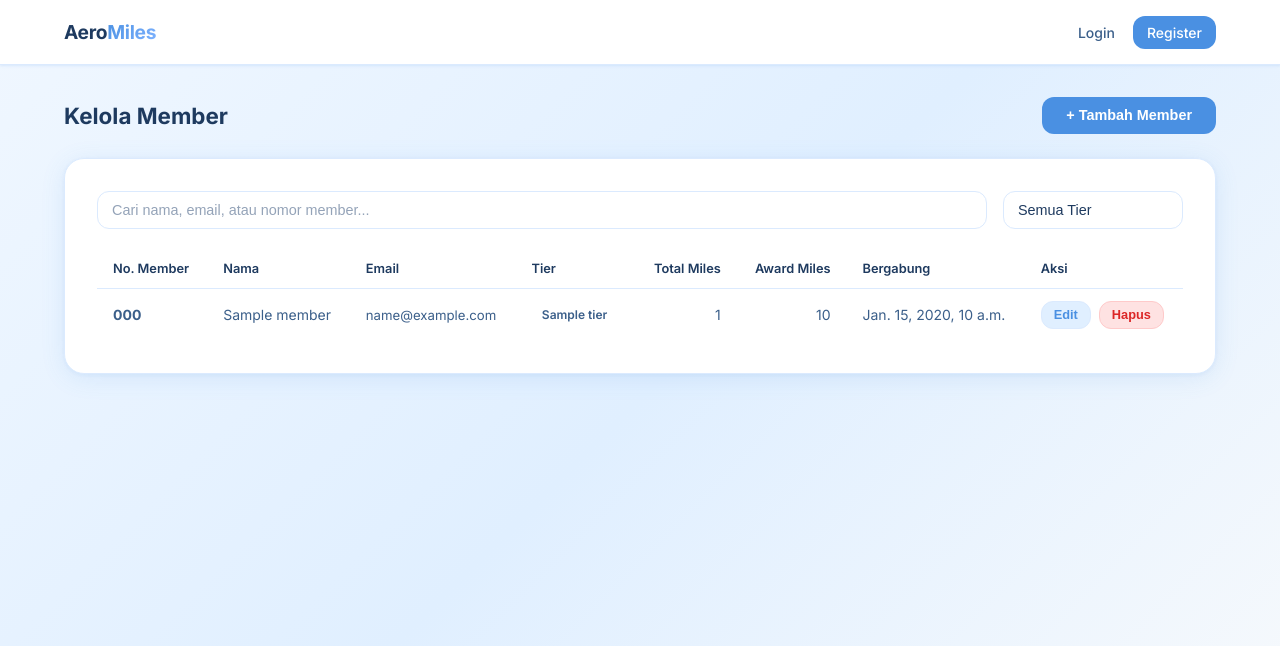
After one commit to applepiesss/E04-aeromiles, a Django app: template apps/members/templates/kelola_member.html in a window 1280 px wide. The commit adds this page. Shown: the top 646 px of the page. Run offline with Django 5.2, Linux system fonts and the light colour scheme; the template is opened without the code that fills it: most values are stand-ins (such as "Sample title", 1, 10 or a date in 2020).

Commit message:
feat: Implement Manajemen Data Member

```diff
--- /dev/null
+++ b/apps/members/templates/kelola_member.html
@@ -0,0 +1,328 @@
+{% extends 'base.html' %}
+{% load humanize %}
+
+{% block title %}Kelola Member – AeroMiles{% endblock %}
+
+{% block extra_head %}
+<style>
+    .page-header { display: flex; justify-content: space-between; align-items: center; margin-bottom: 1.5rem; }
+    .page-header h1 { font-size: 1.4rem; }
+
+    .filter-bar { display: flex; gap: 1rem; margin-bottom: 1.25rem; }
+    .filter-bar input  { flex: 1; }
+    .filter-bar select { width: 180px; }
+
+    table { width: 100%; border-collapse: collapse; }
+    thead th { padding: .75rem 1rem; font-size: .8rem; font-weight: 600; color: var(--text-primary); text-align: left; border-bottom: 1px solid var(--border); white-space: nowrap; }
+    tbody td { padding: .75rem 1rem; font-size: .875rem; color: var(--text-secondary); border-bottom: 1px solid var(--border); }
+    tbody tr:last-child td { border-bottom: none; }
+    tbody tr:hover { background: var(--bg-tint); }
+
+    .badge-tier { padding: .25rem .65rem; border-radius: 999px; font-size: .75rem; font-weight: 600; display: inline-block; white-space: nowrap; }
+    .badge-TIR-BLU { background: #DBEAFE; color: #1E40AF; }
+    .badge-TIR-SLV { background: #F1F5F9; color: #475569; }
+    .badge-TIR-GLD { background: #FEF9C3; color: #854D0E; }
+    .badge-TIR-PLT { background: #F3E8FF; color: #7C3AED; }
+
+    .btn-sm { padding: .35rem .75rem !important; font-size: .8rem !important; }
+    .btn-danger { display: inline-flex; align-items: center; background: #FEE2E2; color: #DC2626; border: 1px solid #FECACA; cursor: pointer; font-size: .8rem; font-weight: 600; padding: .35rem .75rem; border-radius: var(--radius-md); transition: background .15s; }
+    .btn-danger:hover { background: #FECACA; color: #DC2626; }
+
+    .aksi-cell { display: flex; gap: .5rem; }
+
+    .modal-overlay { display: none; position: fixed; inset: 0; z-index: 200; background: rgba(30,58,95,.35); align-items: center; justify-content: center; }
+    .modal-overlay.active { display: flex; }
+    .modal-box { background: var(--white); border-radius: var(--radius-xl); box-shadow: var(--shadow-md); width: 100%; max-width: 560px; max-height: 90vh; overflow-y: auto; padding: 2rem; }
+    .modal-header { display: flex; justify-content: space-between; align-items: center; margin-bottom: 1.5rem; }
+    .modal-header h2 { font-size: 1.1rem; }
+    .modal-close { background: none; border: none; font-size: 1.5rem; color: var(--text-secondary); cursor: pointer; line-height: 1; }
+    .modal-footer { display: flex; justify-content: flex-end; gap: .75rem; margin-top: 1.5rem; }
+
+    .no-results { text-align: center; color: var(--text-secondary); padding: 2rem; display: none; }
+</style>
+{% endblock %}
+
+{% block content %}
+<div class="page-wrapper">
+    <div class="page-header">
+        <h1>Kelola Member</h1>
+        <button class="btn-primary" onclick="openModal('modal-tambah')">+ Tambah Member</button>
+    </div>
+
+    <div class="card">
+        <div class="filter-bar">
+            <input id="searchInput" class="form-control" type="text"
+                placeholder="Cari nama, email, atau nomor member..." oninput="filterMembers()">
+            <select id="tierFilter" class="form-control" onchange="filterMembers()">
+                <option value="">Semua Tier</option>
+                <option value="TIR-BLU">Blue</option>
+                <option value="TIR-SLV">Silver</option>
+                <option value="TIR-GLD">Gold</option>
+                <option value="TIR-PLT">Platinum</option>
+            </select>
+        </div>
+
+        <table id="memberTable">
+            <thead>
+                <tr>
+                    <th>No. Member</th>
+                    <th>Nama</th>
+                    <th>Email</th>
+                    <th>Tier</th>
+                    <th style="text-align:right">Total Miles</th>
+                    <th style="text-align:right">Award Miles</th>
+                    <th>Bergabung</th>
+                    <th>Aksi</th>
+                </tr>
+            </thead>
+            <tbody>
+                {% for m in members %}
+                <tr data-tier="{{ m.id_tier }}"
+                    data-nama="{{ m.nama_lengkap|lower }}"
+                    data-email="{{ m.email|lower }}"
+                    data-nomor="{{ m.nomor_member|lower }}">
+                    <td><strong>{{ m.nomor_member }}</strong></td>
+                    <td>{{ m.nama_lengkap }}</td>
+                    <td style="font-size:.825rem">{{ m.email }}</td>
+                    <td><span class="badge-tier badge-{{ m.id_tier }}">{{ m.tier }}</span></td>
+                    <td style="text-align:right">{{ m.total_miles|intcomma }}</td>
+                    <td style="text-align:right">{{ m.award_miles|intcomma }}</td>
+                    <td>{{ m.tanggal_bergabung }}</td>
+                    <td>
+                        <div class="aksi-cell">
+                            <button class="btn-secondary btn-sm"
+                                data-nomor="{{ m.nomor_member }}"
+                                data-email="{{ m.email }}"
+                                data-salutation="{{ m.salutation }}"
+                                data-first-mid-name="{{ m.first_mid_name }}"
+                                data-last-name="{{ m.last_name }}"
+                                data-id-tier="{{ m.id_tier }}"
+                                data-country-code="{{ m.country_code }}"
+                                data-mobile-number="{{ m.mobile_number }}"
+                                data-tanggal-lahir="{{ m.tanggal_lahir_iso }}"
+                                data-kewarganegaraan="{{ m.kewarganegaraan }}"
+                                onclick="openEdit(this)">Edit</button>
+                            <button class="btn-danger"
+                                data-nomor="{{ m.nomor_member }}"
+                                data-nama="{{ m.nama_lengkap }}"
+                                onclick="openHapus(this)">Hapus</button>
+                        </div>
+                    </td>
+                </tr>
+                {% endfor %}
+            </tbody>
+        </table>
+        <p class="no-results" id="noResults">Tidak ada member yang cocok dengan pencarian.</p>
+    </div>
+</div>
+
+<div id="modal-tambah" class="modal-overlay" onclick="closeOnOverlay(event,'modal-tambah')">
+    <div class="modal-box">
+        <form method="POST" action="{% url 'members:tambah_member' %}">
+            {% csrf_token %}
+            <div class="modal-header">
+                <h2>Tambah Member Baru</h2>
+                <button type="button" class="modal-close" onclick="closeModal('modal-tambah')">&times;</button>
+            </div>
+            <div class="form-row">
+                <div class="form-group">
+                    <label class="form-label">Salutation</label>
+                    <select name="salutation" class="form-control">
+                        <option>Mr.</option><option>Mrs.</option><option>Ms.</option><option>Dr.</option>
+                    </select>
+                </div>
+                <div class="form-group">
+                    <label class="form-label">Kewarganegaraan</label>
+                    <input type="text" name="kewarganegaraan" class="form-control" placeholder="Contoh: American">
+                </div>
+            </div>
+            <div class="form-row">
+                <div class="form-group">
+                    <label class="form-label">First / Mid Name</label>
+                    <input type="text" name="first_mid_name" class="form-control" placeholder="Nama depan/tengah">
+                </div>
+                <div class="form-group">
+                    <label class="form-label">Last Name</label>
+                    <input type="text" name="last_name" class="form-control" placeholder="Nama belakang">
+                </div>
+            </div>
+            <div class="form-row">
+                <div class="form-group">
+                    <label class="form-label">Email</label>
+                    <input type="email" name="email" class="form-control" placeholder="email@contoh.com">
+                </div>
+                <div class="form-group">
+                    <label class="form-label">Password</label>
+                    <input type="password" name="password" class="form-control" placeholder="Kata sandi">
+                </div>
+            </div>
+            <div class="form-row">
+                <div class="form-group">
+                    <label class="form-label">Kode Negara</label>
+                    <input type="text" name="country_code" class="form-control" placeholder="+62">
+                </div>
+                <div class="form-group">
+                    <label class="form-label">Nomor HP</label>
+                    <input type="text" name="mobile_number" class="form-control" placeholder="812xxxxxxx">
+                </div>
+            </div>
+            <div class="form-group">
+                <label class="form-label">Tanggal Lahir</label>
+                <input type="date" name="tanggal_lahir" class="form-control">
+            </div>
+            <div class="modal-footer">
+                <button type="button" class="btn-secondary" onclick="closeModal('modal-tambah')">Batal</button>
+                <button type="submit" class="btn-primary">Simpan</button>
+            </div>
+        </form>
+    </div>
+</div>
+
+<div id="modal-edit" class="modal-overlay" onclick="closeOnOverlay(event,'modal-edit')">
+    <div class="modal-box">
+        <form id="edit-form" method="POST">
+            {% csrf_token %}
+            <div class="modal-header">
+                <h2>Edit Member – <span id="edit-nomor-label"></span></h2>
+                <button type="button" class="modal-close" onclick="closeModal('modal-edit')">&times;</button>
+            </div>
+            <div class="form-group">
+                <label class="form-label">Email</label>
+                <input type="text" id="edit-email-display" class="form-control"
+                    disabled style="background:var(--bg-tint)">
+            </div>
+            <div class="form-row">
+                <div class="form-group">
+                    <label class="form-label">Salutation</label>
+                    <select id="edit-salutation" name="salutation" class="form-control">
+                        <option>Mr.</option><option>Mrs.</option><option>Ms.</option><option>Dr.</option>
+                    </select>
+                </div>
+                <div class="form-group">
+                    <label class="form-label">Kewarganegaraan</label>
+                    <input type="text" id="edit-kewarganegaraan" name="kewarganegaraan" class="form-control">
+                </div>
+            </div>
+            <div class="form-row">
+                <div class="form-group">
+                    <label class="form-label">First / Mid Name</label>
+                    <input type="text" id="edit-first-mid-name" name="first_mid_name" class="form-control">
+                </div>
+                <div class="form-group">
+                    <label class="form-label">Last Name</label>
+                    <input type="text" id="edit-last-name" name="last_name" class="form-control">
+                </div>
+            </div>
+            <div class="form-row">
+                <div class="form-group">
+                    <label class="form-label">Kode Negara</label>
+                    <input type="text" id="edit-country-code" name="country_code" class="form-control">
+                </div>
+                <div class="form-group">
+                    <label class="form-label">Nomor HP</label>
+                    <input type="text" id="edit-mobile-number" name="mobile_number" class="form-control">
+                </div>
+            </div>
+            <div class="form-row">
+                <div class="form-group">
+                    <label class="form-label">Tanggal Lahir</label>
+                    <input type="date" id="edit-tanggal-lahir" name="tanggal_lahir" class="form-control">
+                </div>
+                <div class="form-group">
+                    <label class="form-label">Tier</label>
+                    <select id="edit-id-tier" name="id_tier" class="form-control">
+                        <option value="TIR-BLU">Blue</option>
+                        <option value="TIR-SLV">Silver</option>
+                        <option value="TIR-GLD">Gold</option>
+                        <option value="TIR-PLT">Platinum</option>
+                    </select>
+                </div>
+            </div>
+            <div class="modal-footer">
+                <button type="button" class="btn-secondary" onclick="closeModal('modal-edit')">Batal</button>
+                <button type="submit" class="btn-primary">Simpan Perubahan</button>
+            </div>
+        </form>
+    </div>
+</div>
+
+<div id="modal-hapus" class="modal-overlay" onclick="closeOnOverlay(event,'modal-hapus')">
+    <div class="modal-box" style="max-width:440px">
+        <form id="hapus-form" method="POST">
+            {% csrf_token %}
+            <div class="modal-header">
+                <h2>Hapus Member</h2>
+                <button type="button" class="modal-close" onclick="closeModal('modal-hapus')">&times;</button>
+            </div>
+            <p style="color:var(--text-secondary);font-size:.9rem">
+                Apakah Anda yakin ingin menghapus member
+                <strong id="hapus-nama"></strong>
+                (<span id="hapus-nomor"></span>)?
+            </p>
+            <div class="alert alert-error" style="margin-top:1rem;margin-bottom:0">
+                Data identitas terkait member ini akan ikut terhapus secara permanen.
+            </div>
+            <div class="modal-footer">
+                <button type="button" class="btn-secondary" onclick="closeModal('modal-hapus')">Batal</button>
+                <button type="submit" class="btn-danger" style="padding:.65rem 1.5rem">Hapus</button>
+            </div>
+        </form>
+    </div>
+</div>
+
+<script>
+function openModal(id) {
+    document.getElementById(id).classList.add('active');
+    document.body.style.overflow = 'hidden';
+}
+function closeModal(id) {
+    document.getElementById(id).classList.remove('active');
+    document.body.style.overflow = '';
+}
+function closeOnOverlay(event, id) {
+    if (event.target === event.currentTarget) closeModal(id);
+}
+
+function openEdit(btn) {
+    const d = btn.dataset;
+    document.getElementById('edit-nomor-label').textContent = d.nomor;
+    document.getElementById('edit-email-display').value    = d.email;
+    document.getElementById('edit-salutation').value       = d.salutation;
+    document.getElementById('edit-first-mid-name').value   = d.firstMidName;
+    document.getElementById('edit-last-name').value        = d.lastName;
+    document.getElementById('edit-id-tier').value          = d.idTier;
+    document.getElementById('edit-country-code').value     = d.countryCode;
+    document.getElementById('edit-mobile-number').value    = d.mobileNumber;
+    document.getElementById('edit-tanggal-lahir').value    = d.tanggalLahir;
+    document.getElementById('edit-kewarganegaraan').value  = d.kewarganegaraan;
+    document.getElementById('edit-form').action =
+        `/members/kelola/edit/${d.nomor}/`;
+    openModal('modal-edit');
+}
+
+function openHapus(btn) {
+    const nomor = btn.dataset.nomor;
+    document.getElementById('hapus-nomor').textContent = nomor;
+    document.getElementById('hapus-nama').textContent  = btn.dataset.nama;
+    document.getElementById('hapus-form').action =
+        `/members/kelola/hapus/${nomor}/`;
+    openModal('modal-hapus');
+}
+
+function filterMembers() {
+    const search = document.getElementById('searchInput').value.toLowerCase();
+    const tier   = document.getElementById('tierFilter').value;
+    let visible  = 0;
+    document.querySelectorAll('#memberTable tbody tr').forEach(row => {
+        const ok = (!search || row.dataset.nama.includes(search) ||
+                    row.dataset.email.includes(search) ||
+                    row.dataset.nomor.includes(search))
+                && (!tier || row.dataset.tier === tier);
+        row.style.display = ok ? '' : 'none';
+        if (ok) visible++;
+    });
+    document.getElementById('noResults').style.display =
+        visible === 0 ? 'block' : 'none';
+}
+</script>
+{% endblock %}
--- a/apps/members/urls.py
+++ b/apps/members/urls.py
@@ -1,5 +1,11 @@
+from django.urls import path
+from .views import kelola_member, tambah_member, edit_member, hapus_member
+
 app_name = 'members'
 
 urlpatterns = [
-
+    path('kelola/', kelola_member, name='kelola_member'),
+    path('kelola/tambah/', tambah_member, name='tambah_member'),
+    path('kelola/edit/<str:nomor>/', edit_member, name='edit_member'),
+    path('kelola/hapus/<str:nomor>/', hapus_member, name='hapus_member'),
 ]
--- a/templates/base.html
+++ b/templates/base.html
@@ -277,7 +277,7 @@
 
             {% elif request.session.role == 'staff' %}
                 <li><a href="{% url 'main:dashboard' %}" {% if request.path == '/dashboard/' %}class="active"{% endif %}>Dashboard</a></li>
-                <li><a href="#">Kelola Member</a></li>
+                <li><a href="{% url 'members:kelola_member' %}" {% if request.path == '/members/kelola/' %}class="active"{% endif %}>Kelola Member</a></li>
                 <li><a href="#">Kelola Klaim</a></li>
                 <li><a href="#">Kelola Hadiah</a></li>
                 <li><a href="#">Kelola Mitra</a></li>
```
Also changed, not shown: apps/members/views.py (+82 -2 lines).
